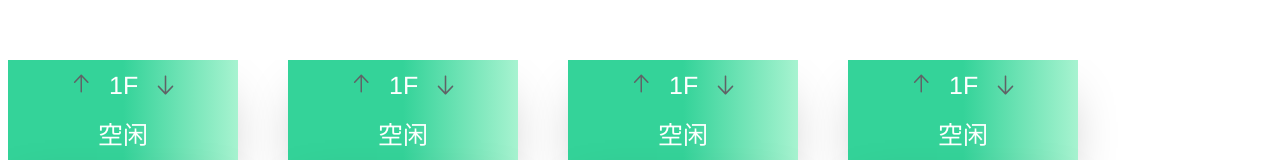
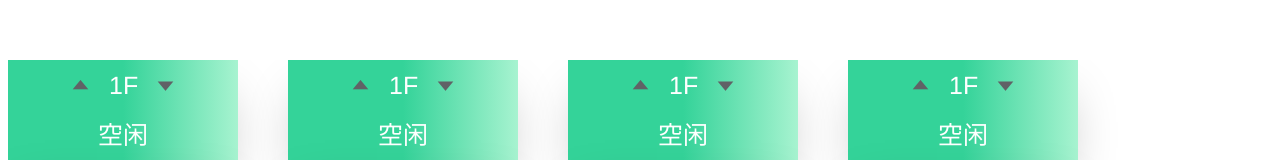
Before and after one commit to xmx-521/OSProject1-Elevator, a Vue app: page / in a window 1280 px wide. Shown: the top 160 px of the page. Built offline with nearby package versions, Linux system fonts and the light colour scheme.

Commit message:
完成全部的内调度

```diff
--- a/src/components/Elevator.vue
+++ b/src/components/Elevator.vue
@@ -2,13 +2,13 @@
     <div class="left">
         <div class="indicateLight" :class="indicateLightStyle">
             <div class="floorInfo">
-                <div class="el-icon-top left arrow leftArrow" :class="arrowStyle(1)">
+                <div class="el-icon-caret-top left arrow leftArrow" :class="arrowStyle(1)">
 
                 </div>
                 <div class="left currentFloor">
                     {{this.currentFloor}}F
                 </div>
-                <div class="el-icon-bottom right arrow rightArrow" :class="arrowStyle(-1)">
+                <div class="el-icon-caret-bottom right arrow rightArrow" :class="arrowStyle(-1)">
 
                 </div>
             </div>
```
